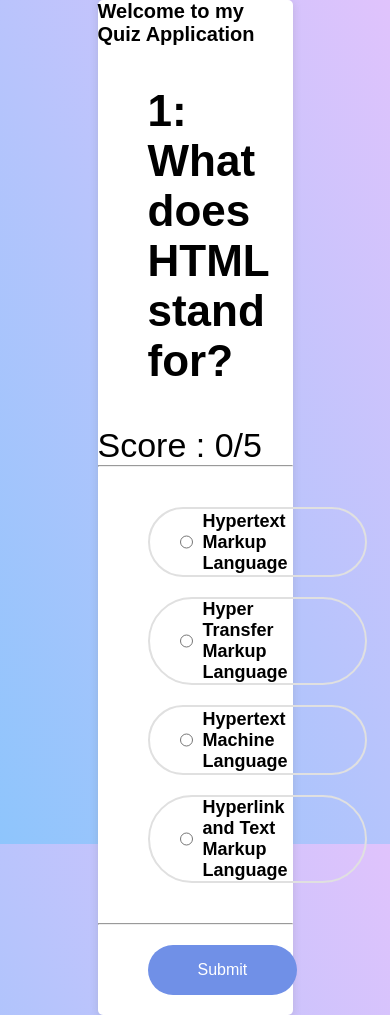
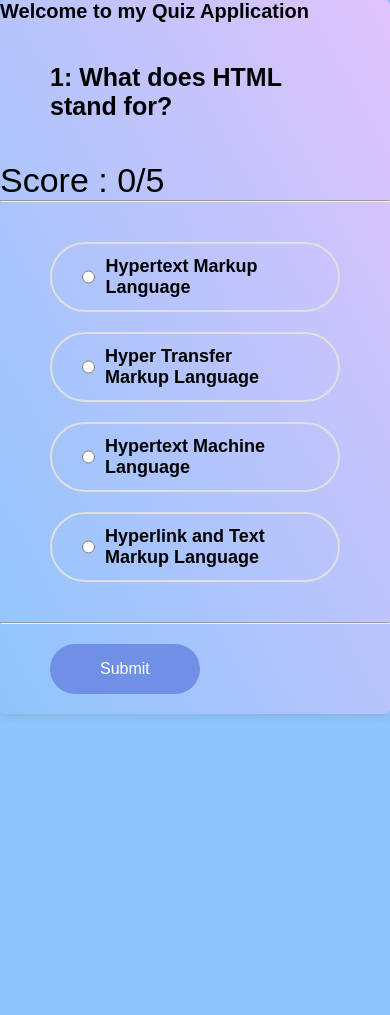
Before and after one commit to Numair25/QuizzApp, a plain HTML site: page index.html in a window 390 px wide. After the commit the page ends 844 px from the top, so only its background shows below. Drawn offline with Linux system fonts and the light colour scheme.

Commit message:
Add files via upload

```diff
--- a/style.css
+++ b/style.css
@@ -16,13 +16,12 @@ body {
   display: grid;
   place-items: center;
   background-color: #8ec5fc;
-  background-image: linear-gradient(62deg, #8ec5fc 0%, #e0c3fc 100%);
 }
 
 .quize-section {
-  width: 50%;
+  width: 100%;
   height: auto;
-  background-color: #fff;
+  background-image: linear-gradient(62deg, #8ec5fc 0%, #e0c3fc 100%);
   border-radius: 0.5rem;
   -webkit-border-radius: 0.5rem;
   -moz-border-radius: 0.5rem;
@@ -119,3 +118,17 @@ button {
 .result p {
   font-size: 2rem;
 }
+
+@media (max-width: 600px) {
+  body {
+    width: 100%;
+    height: auto;
+    display: flex;
+    justify-content: center;
+    align-items: center;
+  }
+  .question {
+    font-size: 25px !important;
+    float: left;
+  }
+}
```
